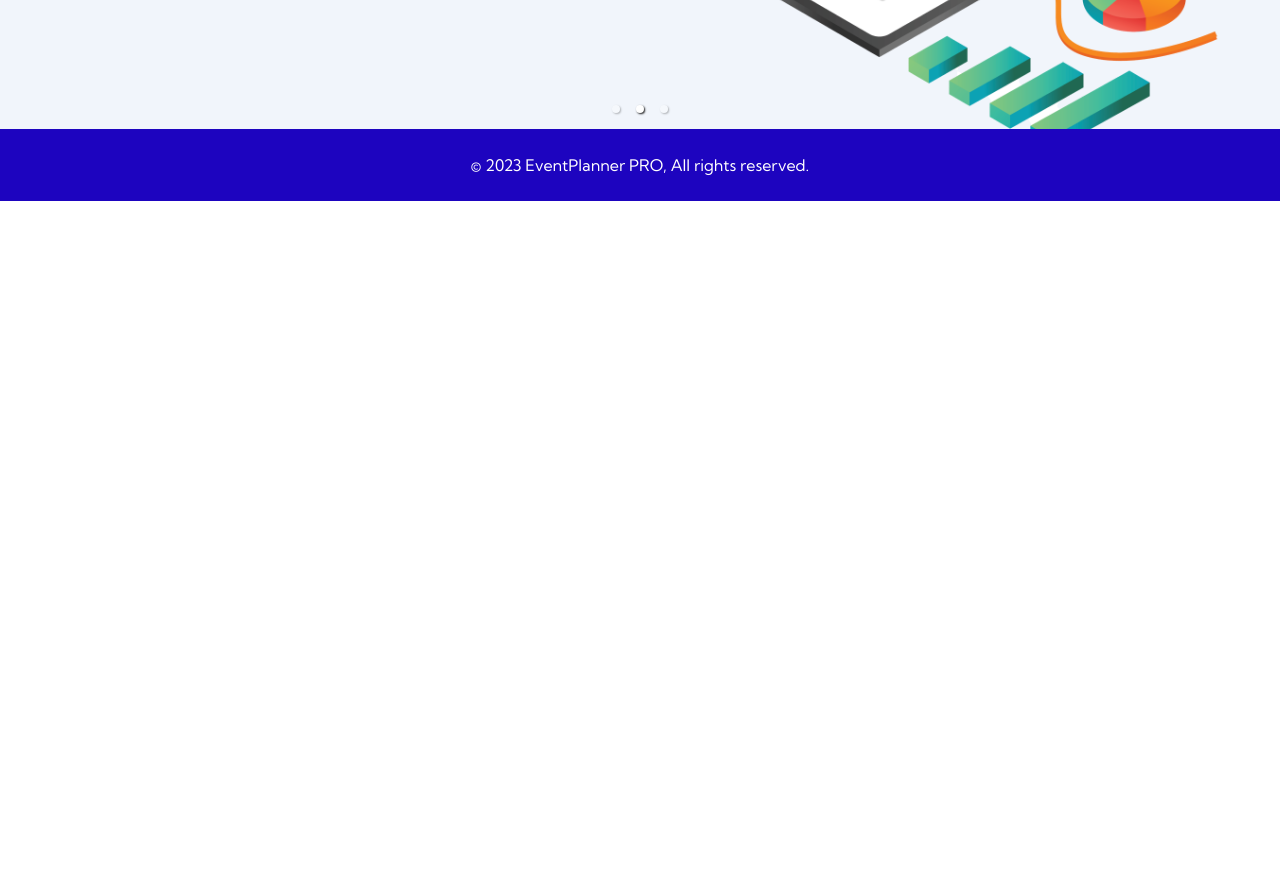
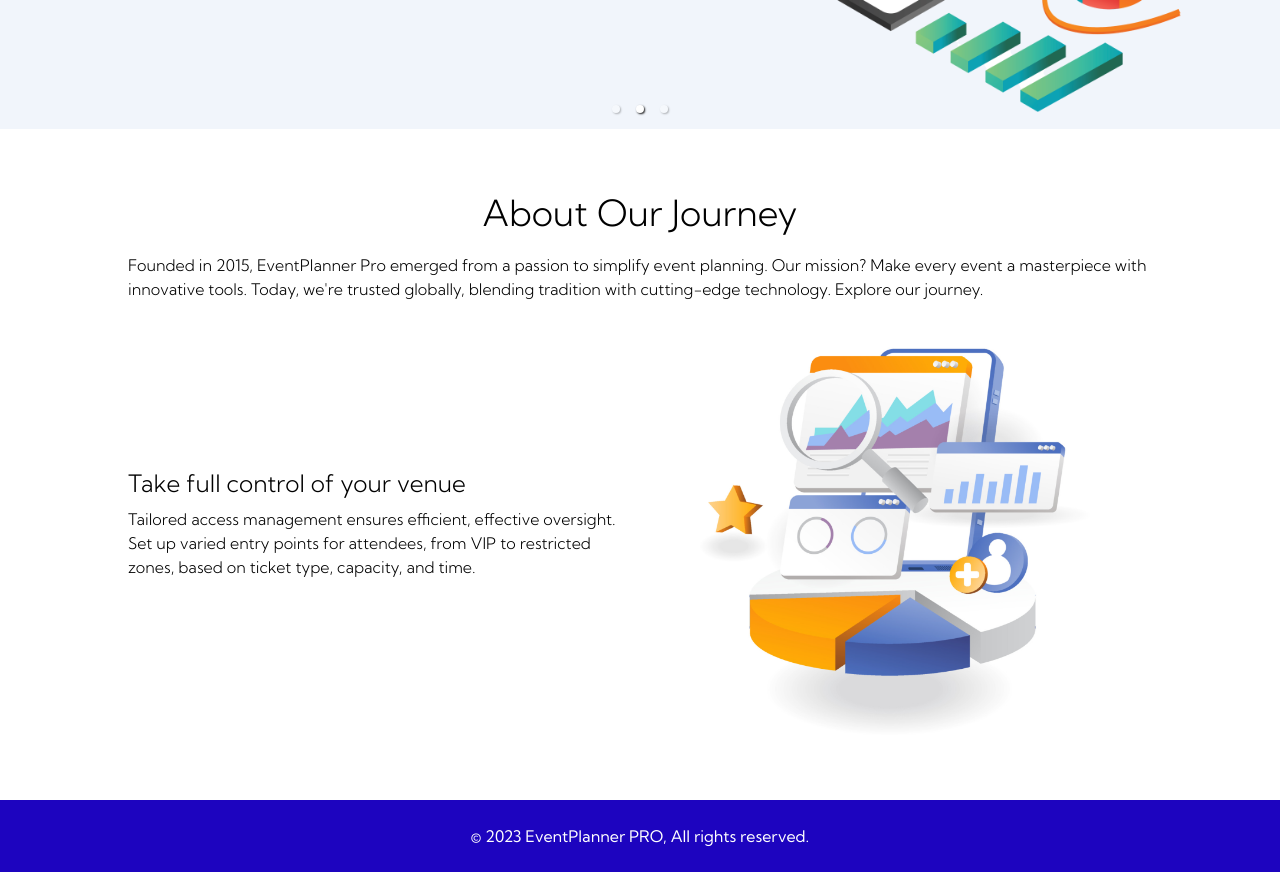
Before and after one commit to jcvb/event-planner-pro, a Next.js app: page / in a window 1280 px wide. Shown: the part 460-1332 px from the top of the page. Before the commit the page ends 800 px from the top, so only its background shows below. Built offline with nearby package versions, Linux system fonts and the light colour scheme.

Commit message:
feat(about)
Adding about section

```diff
--- /dev/null
+++ b/src/app/components/About/index.tsx
@@ -0,0 +1,35 @@
+import Image from "next/image";
+import about from "./about.png";
+
+export default function About() {
+  return (
+    <>
+      <div className="w-full">
+        <div className="flex flex-col justify-between items-center w-full md:max-w-screen-xl mx-auto px-32 py-16 z-50">
+          <h2 className="text-4xl font-light">About Our Journey</h2>
+          <p className="mt-5 mb-2 font-light">
+            Founded in 2015, EventPlanner Pro emerged from a passion to simplify
+            event planning. Our mission? Make every event a masterpiece with
+            innovative tools. Today, we&apos;re trusted globally, blending
+            tradition with cutting-edge technology. Explore our journey.
+          </p>
+          <div className="flex items-center">
+            <div className="w-1/2">
+              <h3 className="text-2xl font-light">
+                Take full control of your venue
+              </h3>
+              <p className="mt-2 font-light">
+                Tailored access management ensures efficient, effective
+                oversight. Set up varied entry points for attendees, from VIP to
+                restricted zones, based on ticket type, capacity, and time.
+              </p>
+            </div>
+            <div className="w-1/2">
+              <Image src={about} className="w-auto" alt="About image" />
+            </div>
+          </div>
+        </div>
+      </div>
+    </>
+  );
+}
--- a/src/app/components/Slider/SliderItem.tsx
+++ b/src/app/components/Slider/SliderItem.tsx
@@ -16,8 +16,8 @@ export default function SliderItem({
           <h3 className=" text-5xl">{title}</h3>
           <p className=" font-light mt-4 text-lg">{message}</p>
         </div>
-        <div className="w-1/2 flex justify-center items-center p-10">
-          <Image src={image} className="w-auto" alt="ambulance" />
+        <div className="w-1/2 flex justify-center items-center p-20">
+          <Image src={image} className="w-auto" alt={title} />
         </div>
       </div>
     </>
--- a/src/app/components/common/Header.tsx
+++ b/src/app/components/common/Header.tsx
@@ -4,8 +4,8 @@ import Menu from "./Menu";
 export default function Header() {
   return (
     <>
-      <nav className="w-full md:filter-none sticky top-0 backdrop-filter backdrop-blur-md shadow glassmorphism">
-        <div className="flex justify-between items-center w-full md:max-w-screen-xl mx-auto p-3 z-50">
+      <nav className="w-full md:filter-none sticky top-0 backdrop-filter backdrop-blur-md shadow glassmorphism z-50">
+        <div className="flex justify-between items-center w-full md:max-w-screen-xl mx-auto p-3">
           <Logo />
           <Menu />
         </div>
--- a/src/app/page.tsx
+++ b/src/app/page.tsx
@@ -1,3 +1,4 @@
+import About from "./components/About";
 import Slider from "./components/Slider/Slider";
 import Footer from "./components/common/Footer";
 import Header from "./components/common/Header";
@@ -7,6 +8,7 @@ export default function Home() {
     <>
       <Header />
       <Slider />
+      <About />
       <Footer />
     </>
   )
```
Also changed, not shown: src/app/components/About/about.png (added).
